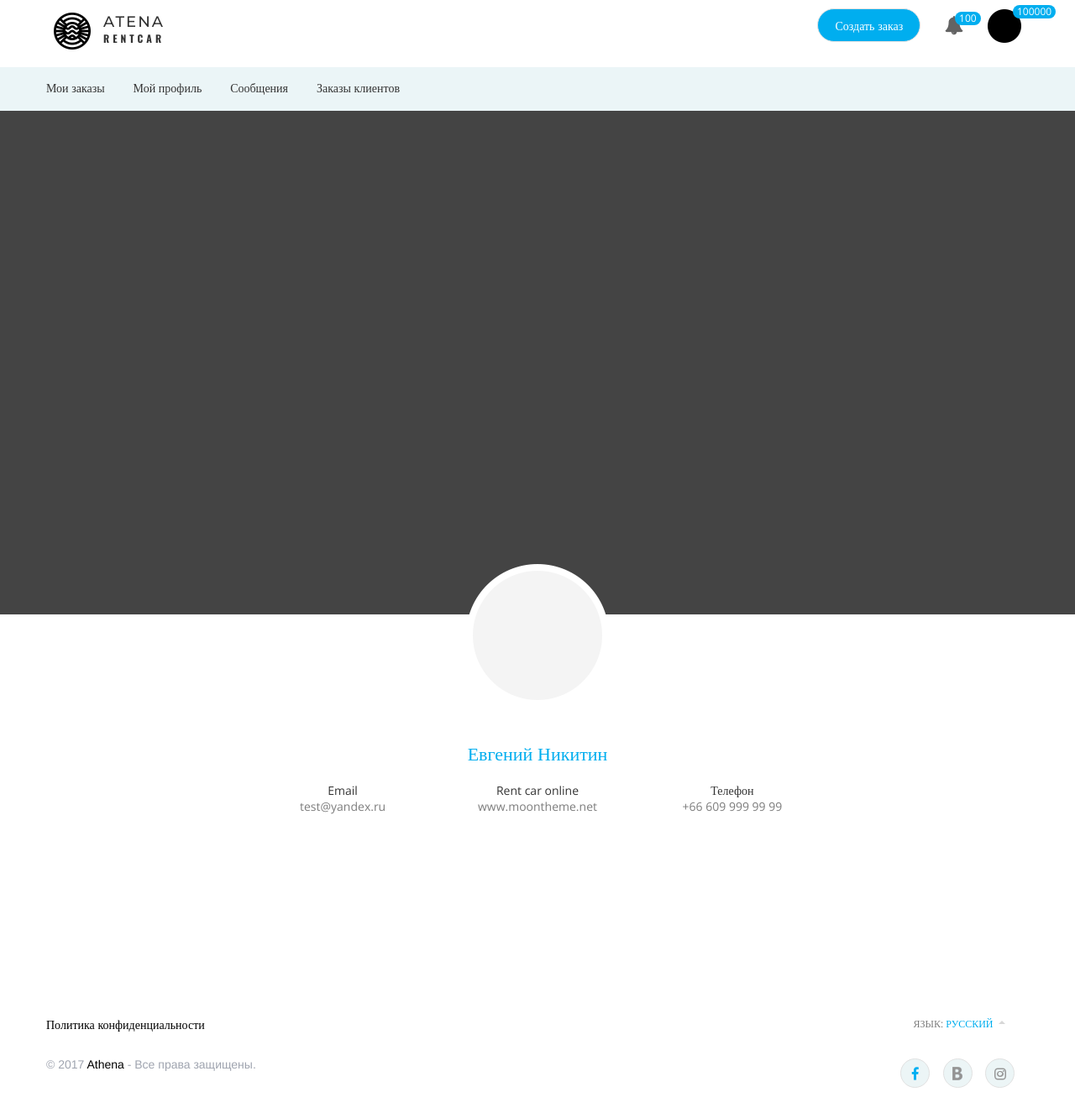
After one commit to 111cloudstrife/Atena, a PHP site: page /client.html in a window 1280 px wide; the page is wider, and only the part inside the window is pictured. The commit adds this page. Shown: that part at 84% size. Run offline with PHP 8.4, Linux system fonts and the light colour scheme; some libraries are stand-ins or nearby versions.

Commit message:
Client page

```diff
--- /dev/null
+++ b/client.html
@@ -0,0 +1,196 @@
+<!doctype html>
+<html lang="en">
+<head>
+	<title></title>
+	<meta charset="UTF-8" />
+	<meta name="description" content="" />
+	<meta name="keywords" content="" />
+	<meta http-equiv="X-UA-Compatible" content="IE=edge">
+	<meta name="viewport" content="width=device-width, initial-scale=1, maximum-scale=1" />
+	<link href="https://fonts.googleapis.com/css?family=Montserrat:300,400,400i,500,600,700|Open+Sans:300,400,400i,600,700|Oswald:200,300,400,500,600,700&amp;subset=cyrillic" rel="stylesheet">
+	<link rel='stylesheet' href='css/bootstrap.min.css' type='text/css' media='all'>
+	<link rel='stylesheet' href='css/style.css' type='text/css' media='all'>
+
+	<link rel="stylesheet" href="https://cdnjs.cloudflare.com/ajax/libs/bootstrap-datepicker/1.7.1/css/bootstrap-datepicker3.min.css" integrity="sha256-WgFzD1SACMRatATw58Fxd2xjHxwTdOqB48W5h+ZGLHA=" crossorigin="anonymous" />
+
+	<script src="https://ajax.googleapis.com/ajax/libs/jquery/3.2.1/jquery.min.js"></script>
+	<script src="js/bootstrap.js"></script>
+
+	<script src="https://cdnjs.cloudflare.com/ajax/libs/bootstrap-datepicker/1.7.1/js/bootstrap-datepicker.js" integrity="sha256-7Ls/OujunW6k7kudzvNDAt82EKc/TPTfyKxIE5YkBzg=" crossorigin="anonymous"></script>
+	<script src="https://cdnjs.cloudflare.com/ajax/libs/bootstrap-datepicker/1.7.1/locales/bootstrap-datepicker.ru.min.js" integrity="sha256-iGDUwn2IPSzlnLlVeCe3M4ZIxQxjUoDYdEO6oBZw/Go=" crossorigin="anonymous"></script>
+</head>
+<body>
+
+<div class="menu" style="background: transparent; top:-10px;">
+<div class="container">
+<div class="row">
+	<div class="col-md-2 col-sm-3 menu-logo col-xs-6">
+		<img src="img/logo.png" alt="">
+		<h3>ATENA</h3>
+		<h5>RENTCAR</h5>
+	</div>
+	<div class="col-md-4 col-md-offset-6 col-sm-6 text-right menu-buttons col-xs-12">
+		<button class="blue"><a href="javascript:void(0);">Создать заказ</a></button>
+		<a href="javascript:bells();">
+			<img src="img/hellsbells.png" alt=""><sub>100</sub>
+			<div class="notifications">
+				<h4>СООБЩЕНИЯ</h4>
+				<hr />
+				<div class="msg_notify">
+					<img src="img/someone.png" alt="" />
+					<h3><img src="img/new_msg.png" alt="" />Евгений Никитин<i>2 часа назад</i></h3>
+					<h5><img src="img/msg.png" alt="" />Депозит 10 000 рублей</h5>
+				</div>
+				<div class="msg_notify">
+					<img src="img/someone.png" alt="" />
+					<h3><img src="img/new_msg.png" alt="" />Евгений Никитин<i>2 часа назад</i></h3>
+					<h5><img src="img/msg.png" alt="" />Депозит 10 000 рублей</h5>
+				</div>
+				<div class="msg_notify">
+					<img src="img/someone.png" alt="" />
+					<h3><img src="img/new_msg.png" alt="" />Евгений Никитин<i>2 часа назад</i></h3>
+					<h5><img src="img/msg.png" alt="" />Депозит 10 000 рублей</h5>
+				</div>
+				<div class="msg_notify">
+					<img src="img/someone.png" alt="" />
+					<h3><img src="img/new_msg.png" alt="" />Евгений Никитин<i>2 часа назад</i></h3>
+					<h5><img src="img/msg.png" alt="" />Депозит 10 000 рублей</h5>
+				</div>
+				<div class="msg_notify">
+					<img src="img/someone.png" alt="" />
+					<h3><img src="img/new_msg.png" alt="" />Евгений Никитин<i>2 часа назад</i></h3>
+					<h5><img src="img/msg.png" alt="" />Депозит 10 000 рублей</h5>
+				</div>
+			</div>
+		</a>
+		<a href="#"><img src="img/ava.png" alt=""><sub>100000</sub></a>
+	</div>
+</div>
+</div>
+</div>
+
+<div class="menu_line">
+<div class="colored">
+<div class="container">
+<div class="row">
+	<ul>
+		<li>Мои заказы</li>
+		<li>Мой профиль</li>
+		<li>Сообщения</li>
+		<li>Заказы клиентов</li>
+	</ul>
+</div>
+</div>
+</div>
+</div>
+<script>
+function bells(){
+$('.notifications').toggleClass('active');
+}
+</script>
+
+
+<section id="client">
+<img src="img/profile_bg.jpg" alt="" />
+<div id="client_info">
+	<div class="container">
+		<img src="img/profile.png" alt="">
+		<h2>Евгений Никитин</h2>
+		<ul>
+			<li>
+				<h3>Email</h3>
+				<h4>test@yandex.ru</h4>
+			</li>
+			<li>
+				<h3>Rent car online</h3>
+				<h4>www.moontheme.net</h4>
+			</li>
+			<li>
+				<h3>Телефон</h3>
+				<h4>+66 609 999 99 99</h4>
+			</li>
+		</ul>
+	</div>
+</div>
+</section>
+
+<section id="footer">
+<div class="container">
+<div class="row" style="margin:0 -30px;">
+	<div class="col-md-4 col-sm-6">
+		<a href="javascript:void(0);">Политика конфиденциальности</a>
+	</div>
+
+	<div class="col-md-2 col-sm-3 col-sm-offset-3 col-md-offset-6 text-center dropup">
+		<h6 type="button" data-toggle="dropdown">ЯЗЫК: <span>РУССКИЙ</span><span class="caret" style="color:#d7d7d7;top: -3px; left: 5px;"></span></h6>
+		<ul class="dropdown-menu dropup">
+			<li class="selected"><a href="#">РУССКИЙ</a></li>
+			<li><a href="#">ENGLISH</a></li>
+		</ul>
+	</div>
+</div>
+<div class="row" style="margin:30px -30px;">
+	<div class="col-md-4">
+		<h5>© 2017 <span>Athena</span> - Все права защищены.</h5>
+	</div>
+	<div class="col-md-2 col-md-offset-6 text-center">
+		<div class="social">
+			<div><img src="img/fb.png" alt=""></div>
+			<div><img src="img/vk.png" alt=""></div>
+			<div><img src="img/insta.png" alt=""></div>
+		</div>
+	</div>
+</div>
+</div>
+</section>
+
+<div class="overlay"></div>
+<div class="modalx modal_delete">
+	<h4>Вы уверены, что хотите удалить заявку?</h4>
+	<button class="white"><a href="javascript:modal_drop();">Отмена</a></button>
+	<button class="blue"><a href="javascript:modal_drop();">Удалить</a></button>
+</div>
+
+<div class="modalx modal_delete_search">
+	<h4>Удалить свой запрос на поиски транспорта</h4>
+	<div class="modal_form">
+		<h5><b>Напишите пожалуйста, почему вы удаляете заказ?</b></h5>
+		<textarea placeholder="Я понял(а), что автомобиль мне не по карману..."></textarea>
+		<div style="clear:both;"></div>
+		<button><img src="img/attach.png" alt="" /></button>
+		<button><img src="img/emoji.png" alt="" /></button>
+	</div>
+	<button class="white"><a href="javascript:modal_drop();">Отмена</a></button>
+	<button class="blue"><a href="javascript:modal_drop();">Отправить</a></button>
+</div>
+
+<div class="modalx modal_msg">
+	<h4>Отправить сообщение клиенту</h4>
+	<div class="modal_form">
+		<h5><b>Напишите подробнее условие и про оплату</b></h5>
+		<textarea placeholder="Здравствуйте, есть машина на ваши дни. Доставка 200 ТНВ. С вас только депозит 5000 ТНВ и копия паспорта"></textarea>
+		<div style="clear:both;"></div>
+		<button><img src="img/attach.png" alt="" /></button>
+		<button><img src="img/emoji.png" alt="" /></button>
+		<h5><b>Стоимость за все время</b></h5>
+		<input type="text" placeholder="800 ТНВ например">
+	</div>
+	<button class="white"><a href="javascript:modal_drop();">Отмена</a></button>
+	<button class="blue"><a href="javascript:modal_drop();">Отправить</a></button>
+</div>
+
+<script>
+function modal_call(type){
+var height = $('.'+type).height();
+$('.'+type).attr('style', 'margin-top:-'+height/2+'px');
+$('.overlay, .'+type).addClass('active');
+}
+function modal_drop(){
+$('.modalx').attr('style', 'margin-top:-1000px');
+$('.overlay, .modalx').removeClass('active');
+}
+$('.overlay').click(function(){modal_drop();});
+</script>
+
+</body>
+</html>
--- a/css/style.css
+++ b/css/style.css
@@ -123,6 +123,14 @@ sub{position:absolute; top:0; left:100%; margin: -5px -10px; min-width:16px; hei
 	.offer h2{font: 400 13px/18px 'Open Sans' !important;}
 	.offer button{height:35px; padding:0 20px; border:1px solid #e1e1e1; border-radius: 50px; margin:15px 10px 0 0;}
 
+#client{text-align:center;}
+	#client_info{margin-top:-60px;}
+		#client_info ul{padding:0 0 200px;}
+			#client_info ul li{list-style-type:none; display:inline-block; padding:0 40px; min-width: 20%;}
+	#client h2{font:22px 'Open Sans'; color:#00aeef; margin:40px auto 20px;}
+	#client h3{font:14px 'Open Sans';}
+	#client h4{font:14px 'Open Sans'; color:#7d7d7d;}
+
 #top{padding-top:185px;background: url(../img/car.jpg) center bottom no-repeat ,#f6f6f8;padding-bottom: 285px;}
 	#top h1{font:700 72px/70px 'Montserrat';}
 	#top h2{font:24px/34px 'Open Sans'; padding:13px 0;}
@@ -130,6 +138,24 @@ sub{position:absolute; top:0; left:100%; margin: -5px -10px; min-width:16px; hei
 		#top button img{left:25px; float:left;}
 		#top button h4{font: 12px 'Montserrat'; }
 	#top h5{font: 16px/34px 'Open Sans'; color:#7d7d7d; padding-bottom:15px;}
+
+#car{}
+	#car h1{font:bold 36px 'Open Sans'; color:#4f4f6f; padding:60px 0 0px;}
+	#car h3{font:300 22px 'Open Sans';}
+	#car h4{font:16px/24px 'Open Sans'; padding:25px 0 25px;}
+	#car h5{font:15px/25px 'Open Sans'; color:#7d7d7d; padding:10px 0 30px;}
+		#car ul{padding:0;}
+	#car img{max-width:100%;}
+
+#comments{}
+	#comments h2{font:300 24px 'Open Sans';}
+	.comment{}
+		.comment > img{width:75px; float:left;}
+		.comment > *:not(img){margin-left:140px;}
+		.comment h3{}
+		.comment h4{font:15px/25px 'Open Sans'; color:#636363; padding:15px 0 20px;}
+		.comment h5{}
+			.comment h5 span a{text-align:right;}
 
 #footer{margin-top:30px;}
 	#footer a{font:14px 'Open Sans'; text-decoration:none; color:#000;}
```
Also changed, not shown: img/car_preview.jpg (added), img/loc2.png (added), img/modal_msg.png (added), img/profile.png (added), img/profile_bg.jpg (added), img/reply.png (added), img/star.png (added).
